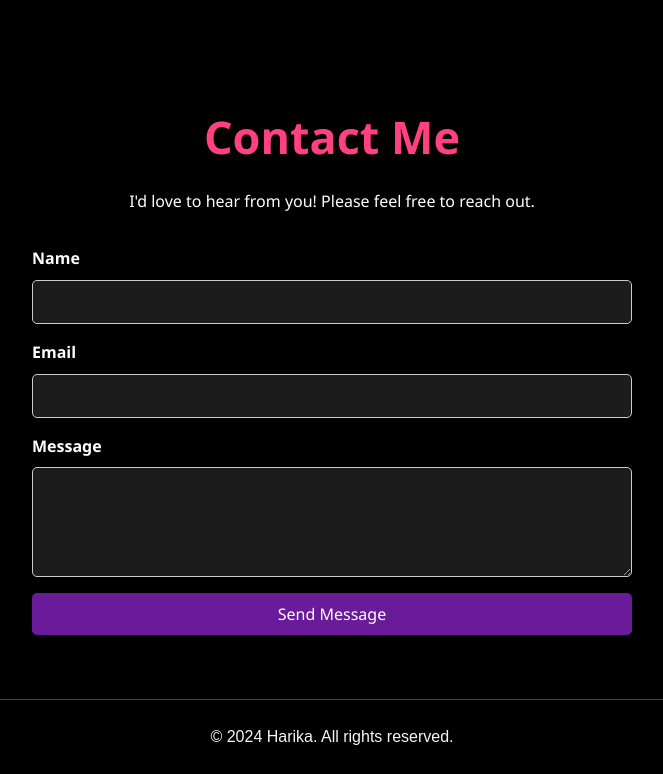
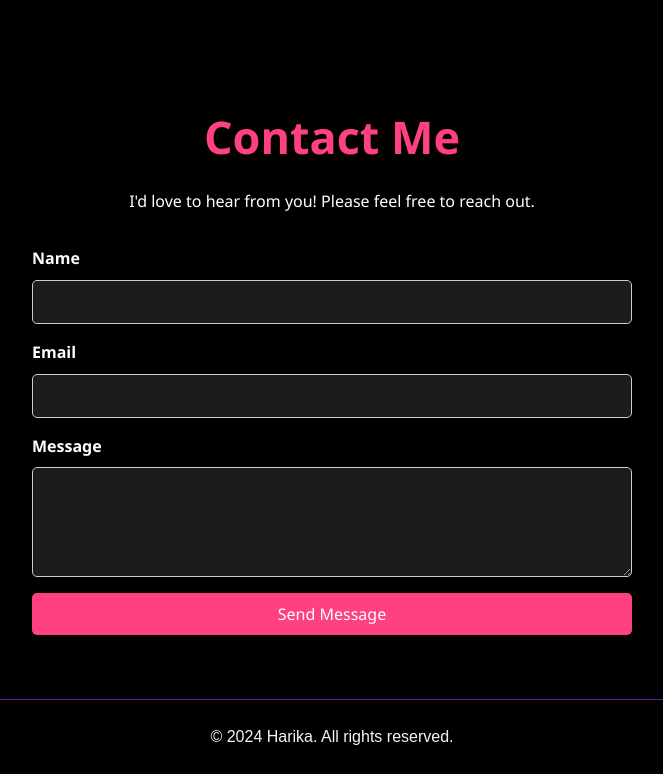
Before and after one commit to Harika11114141/My-Personal-Portfolio, a plain HTML site: page index.html in a window 1280 px wide. Shown: the part 3247-4021 px from the top of the page, without its empty margins (308-971 px from the left). Drawn offline with Linux system fonts and the light colour scheme.

Commit message:
Update index.html

```diff
--- a/index.html
+++ b/index.html
@@ -230,7 +230,7 @@
         <label for="message">Message</label>
         <textarea id="message" name="message" rows="4" required></textarea>
 
-        <button type="submit">Send Message</button>
+         <button type="submit" style="background-color: #ff4081; color: white; padding: 10px 20px; border: none; cursor: pointer; font-size: 16px;">Send Message</button>
     </form>
 </section>
 
```
